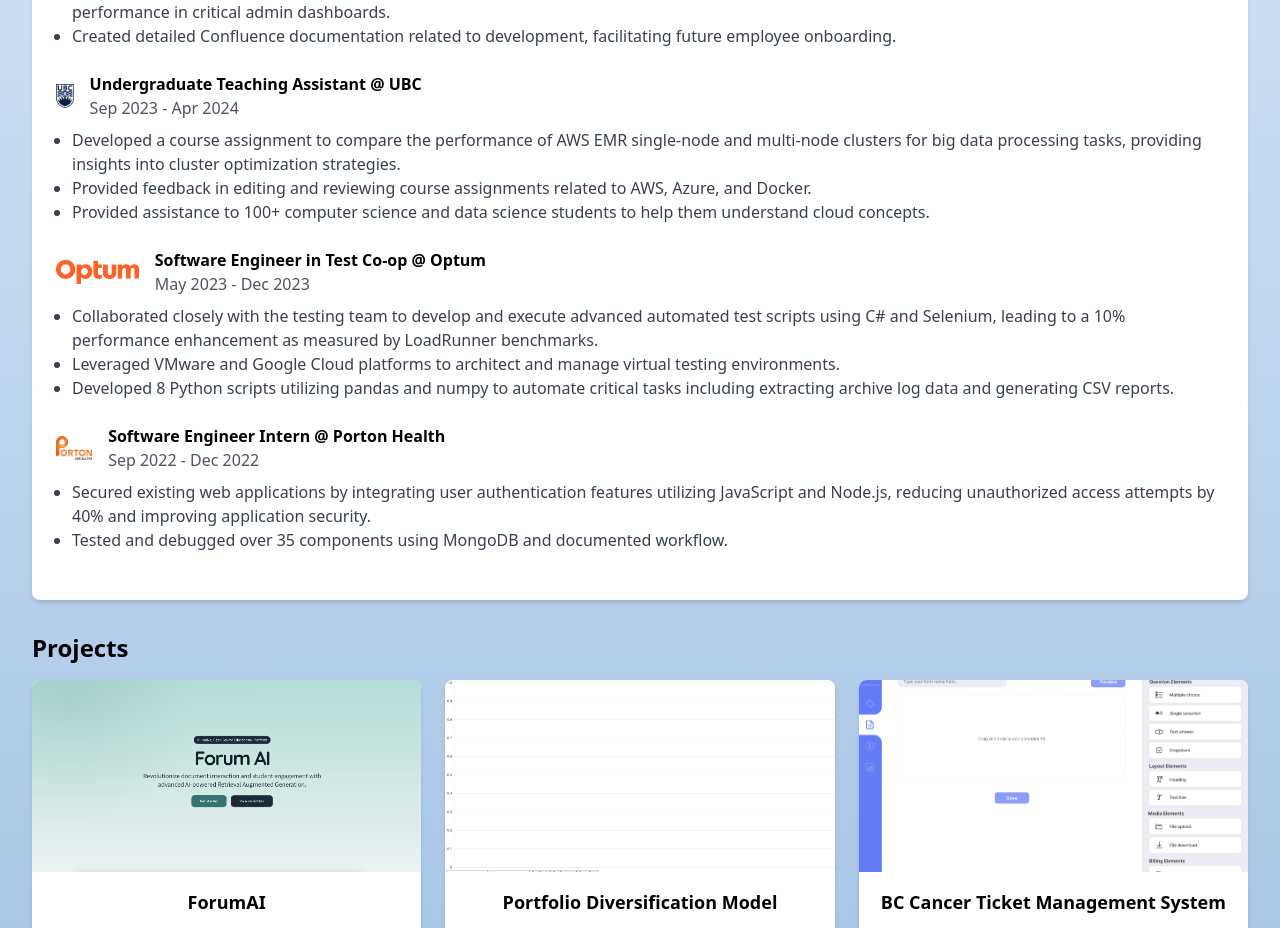
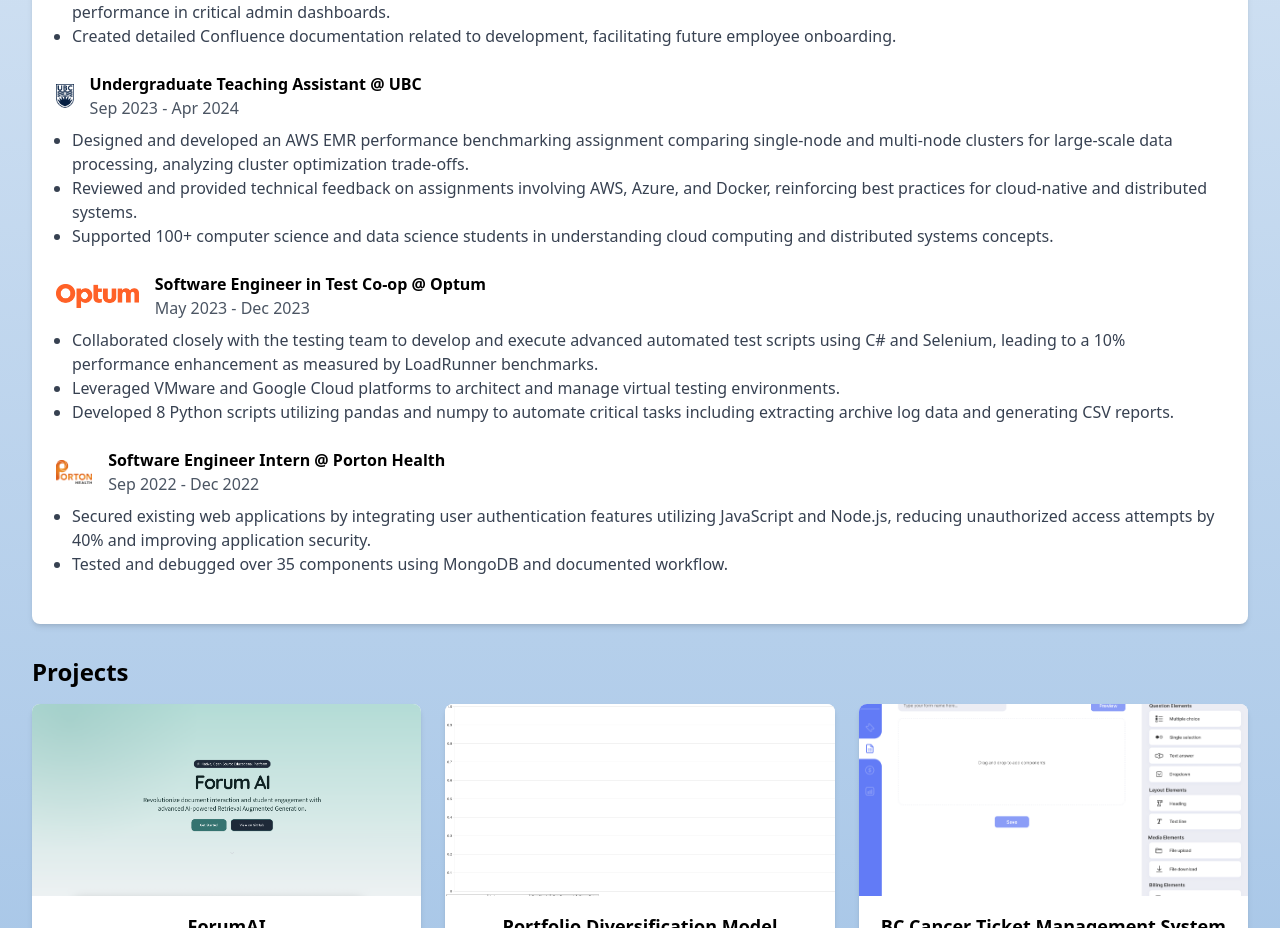
Before and after one commit to armanmoztar/portfolio, a React (Create React App) app: page / in a window 1280 px wide. Shown: the part 1384-2312 px from the top of the page. Built offline with nearby package versions, Linux system fonts and the light colour scheme.

Commit message:
Update TA experience bullet points

```diff
--- a/src/Portfolio.js
+++ b/src/Portfolio.js
@@ -237,9 +237,9 @@
       role="Undergraduate Teaching Assistant"
       period="Sep 2023 - Apr 2024"
       responsibilities={[
-        "Developed a course assignment to compare the performance of AWS EMR single-node and multi-node clusters for big data processing tasks, providing insights into cluster optimization strategies.",
-        "Provided feedback in editing and reviewing course assignments related to AWS, Azure, and Docker.",
-        "Provided assistance to 100+ computer science and data science students to help them understand cloud concepts.",
+        "Designed and developed an AWS EMR performance benchmarking assignment comparing single-node and multi-node clusters for large-scale data processing, analyzing cluster optimization trade-offs.",
+        "Reviewed and provided technical feedback on assignments involving AWS, Azure, and Docker, reinforcing best practices for cloud-native and distributed systems.",
+        "Supported 100+ computer science and data science students in understanding cloud computing and distributed systems concepts.",
       ]}
     />
     <ExperienceItem
```
